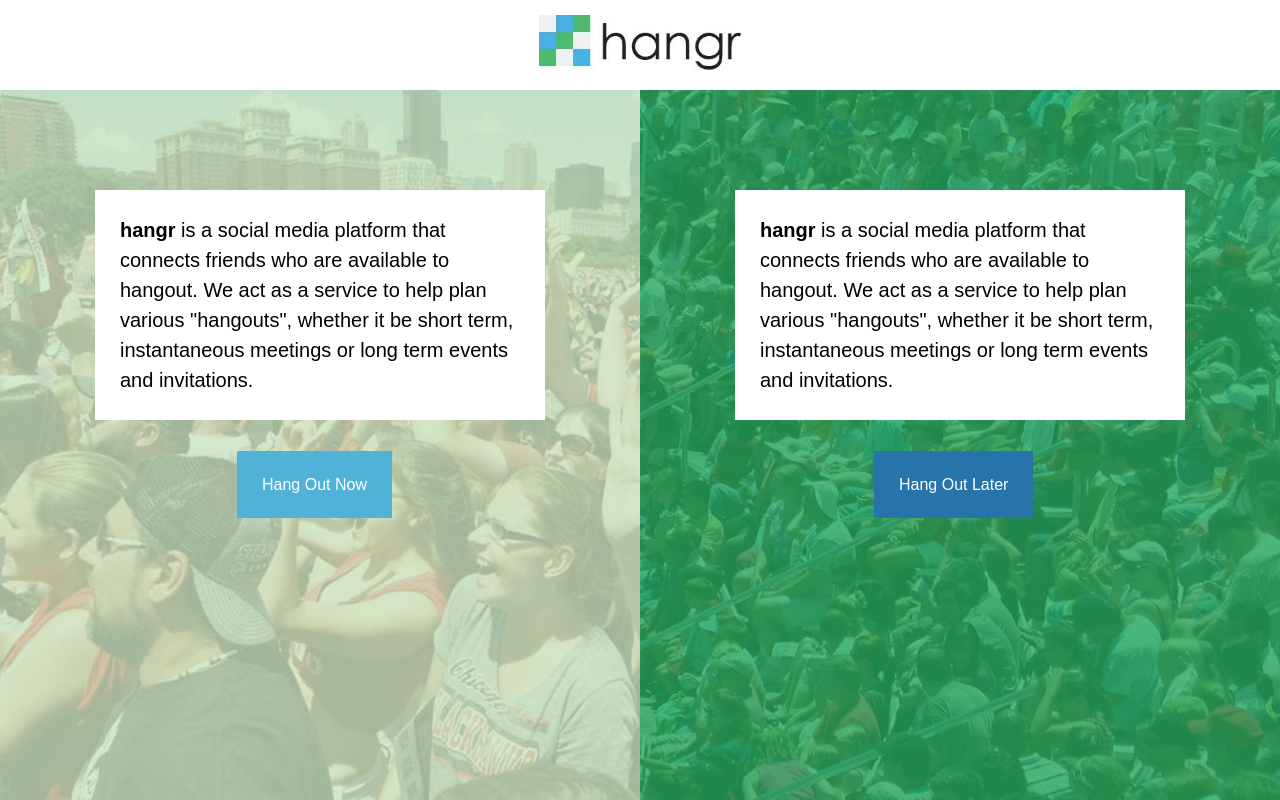
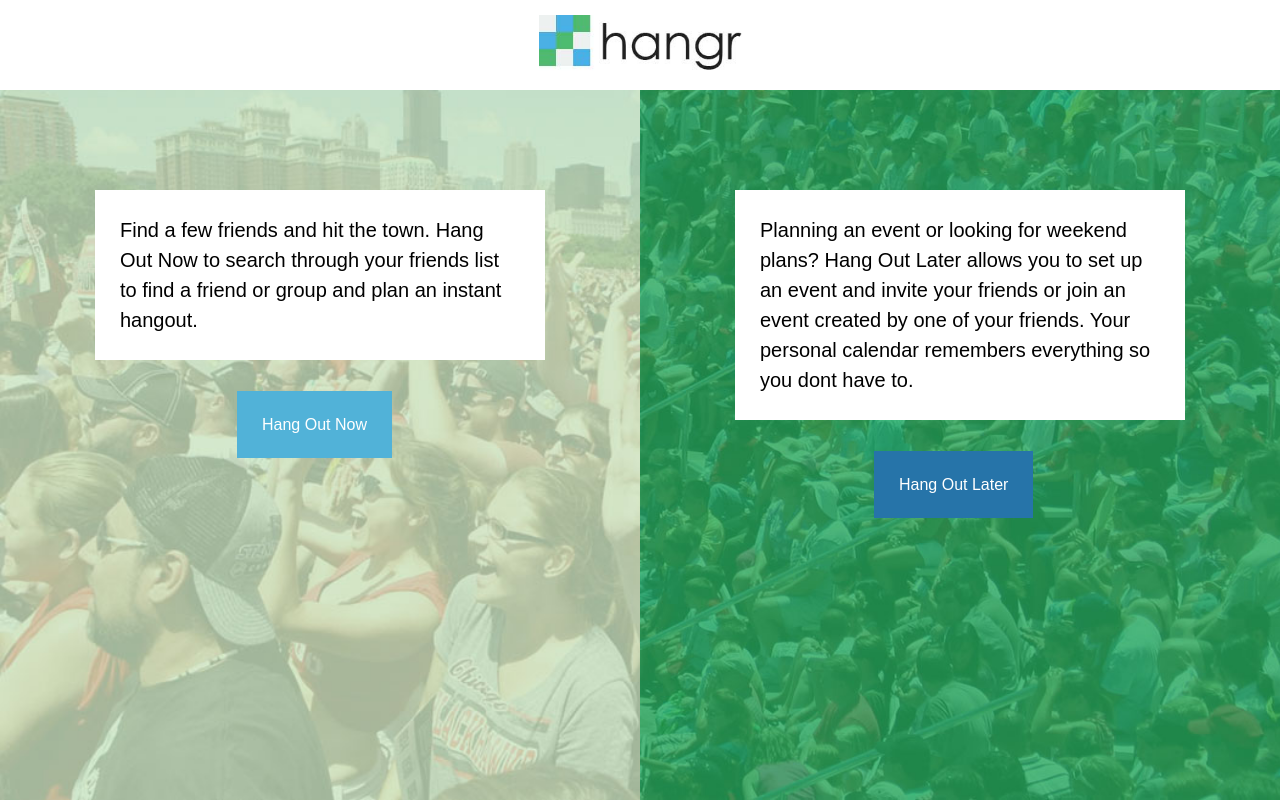
Before and after one commit to justinyangusa/hangr, a PHP site: page /portal.php in a window 1280 px wide. Run offline with PHP 8.4, Linux system fonts and the light colour scheme; some libraries are stand-ins or nearby versions; some web fonts are replaced.

Commit message:
updated text

```diff
--- a/index.php
+++ b/index.php
@@ -16,15 +16,14 @@
 	<div class="content" style="display:none">
 		<div class="left" style="display:none">
 			<p>
-				<b>hangr</b> is a social media platform that connects friends who are available to hangout.
-				We act as a service to help plan various "hangouts", whether it be short term, instantaneous meetings or long term events and invitations.
+				<b>hangr</b> is a social media platform that allows users to find friends who are available to hang out. Plan events and invite friends, or find available friends and instantly arrange hang outs!
 			</p>
 		</div>
 		<div class="right" style="display:none">
 			<form action="index.php" method="POST">
 				<input type="text" id="username" placeholder="username"/>
 				<input type="password" id="password" placeholder="password"/>
-				<a href="portal.php"><input type="submit" id="submit" value="Log In"/></a>
+				<input type="submit" id="submit" value="Log In"/>
 				<input type="submit" id="signup" value="Sign Up"/>
 			</form>
 		</div>
--- a/portal.php
+++ b/portal.php
@@ -16,15 +16,13 @@
 	<div class="portal" style="display:none">
 		<div class="left">
 			<p style="display:none">
-				<b>hangr</b> is a social media platform that connects friends who are available to hangout.
-				We act as a service to help plan various "hangouts", whether it be short term, instantaneous meetings or long term events and invitations.
+				Find a few friends and hit the town. Hang Out Now to search through your friends list to find a friend or group and plan an instant hangout.
 			</p>
 			<a href="#" style="display:none">Hang Out Now</a>
 		</div>
 		<div class="right">
 			<p style="display:none">
-				<b>hangr</b> is a social media platform that connects friends who are available to hangout.
-				We act as a service to help plan various "hangouts", whether it be short term, instantaneous meetings or long term events and invitations.
+				Planning an event or looking for weekend plans? Hang Out Later allows you to set up an event and invite your friends or join an event created by one of your friends. Your personal calendar remembers everything so you dont have to.
 			</p>
 			<a href="#" style="display:none">Hang Out Later</a>
 		</div>
```
Also changed, not shown: calendar.php (+11 -0 lines).
